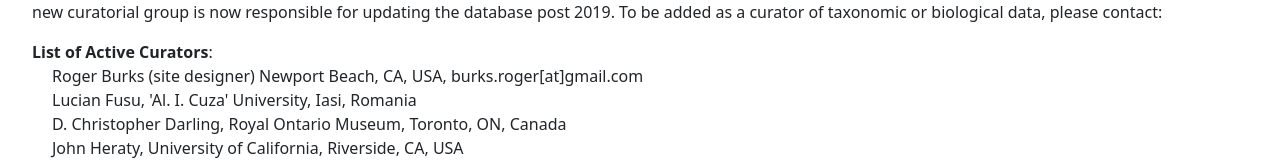
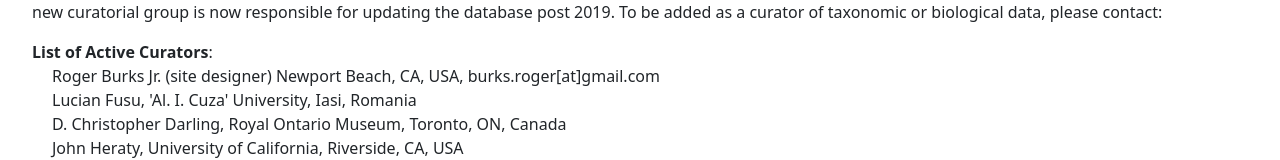
Before and after one commit to chalcid/ucd_website, a Vue app: page / in a window 1280 px wide. Shown: the part 1006-1166 px from the top of the page. Built offline with nearby package versions, Linux system fonts and the light colour scheme.

Commit message:
test update to HomePage.vue

```diff
--- a/src/components/HomePage.vue
+++ b/src/components/HomePage.vue
@@ -31,7 +31,7 @@
     <p><strong>Curators</strong>: John Noyes was responsible for the enormous task of developing and curating the UCD up to 2019. For this we have only great admiration and thanks. A new curatorial group is now responsible for updating the database post 2019. To be added as a curator of taxonomic or biological data, please contact:</p>
 
     <ul class="ul-home-page"><strong>List of Active Curators</strong>:
-      <li>Roger Burks (site designer) Newport Beach, CA, USA, burks.roger[at]gmail.com</li>
+      <li>Roger Burks Jr. (site designer) Newport Beach, CA, USA, burks.roger[at]gmail.com</li>
       <li>Lucian Fusu, 'Al. I. Cuza' University, Iasi, Romania</li>
       <li>D. Christopher Darling, Royal Ontario Museum, Toronto, ON, Canada</li>
       <li>John Heraty, University of California, Riverside, CA, USA</li>
```
